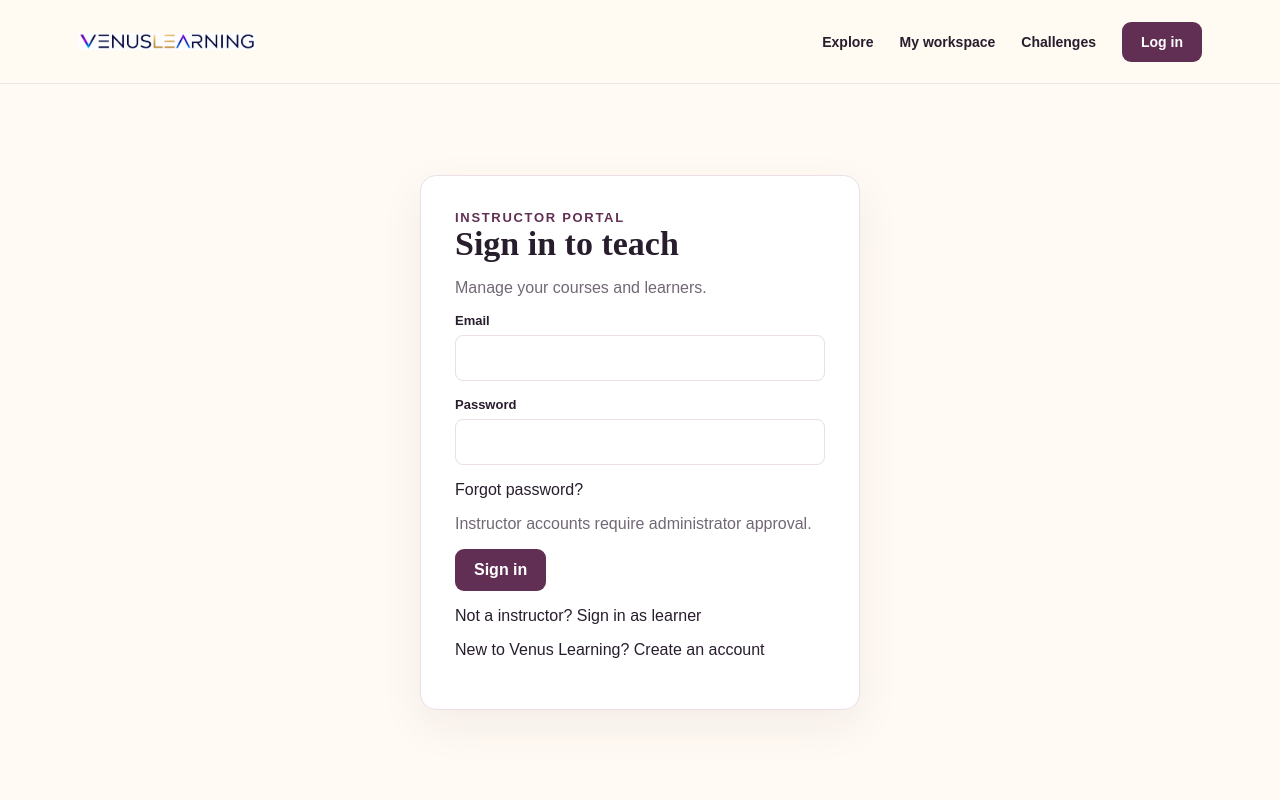
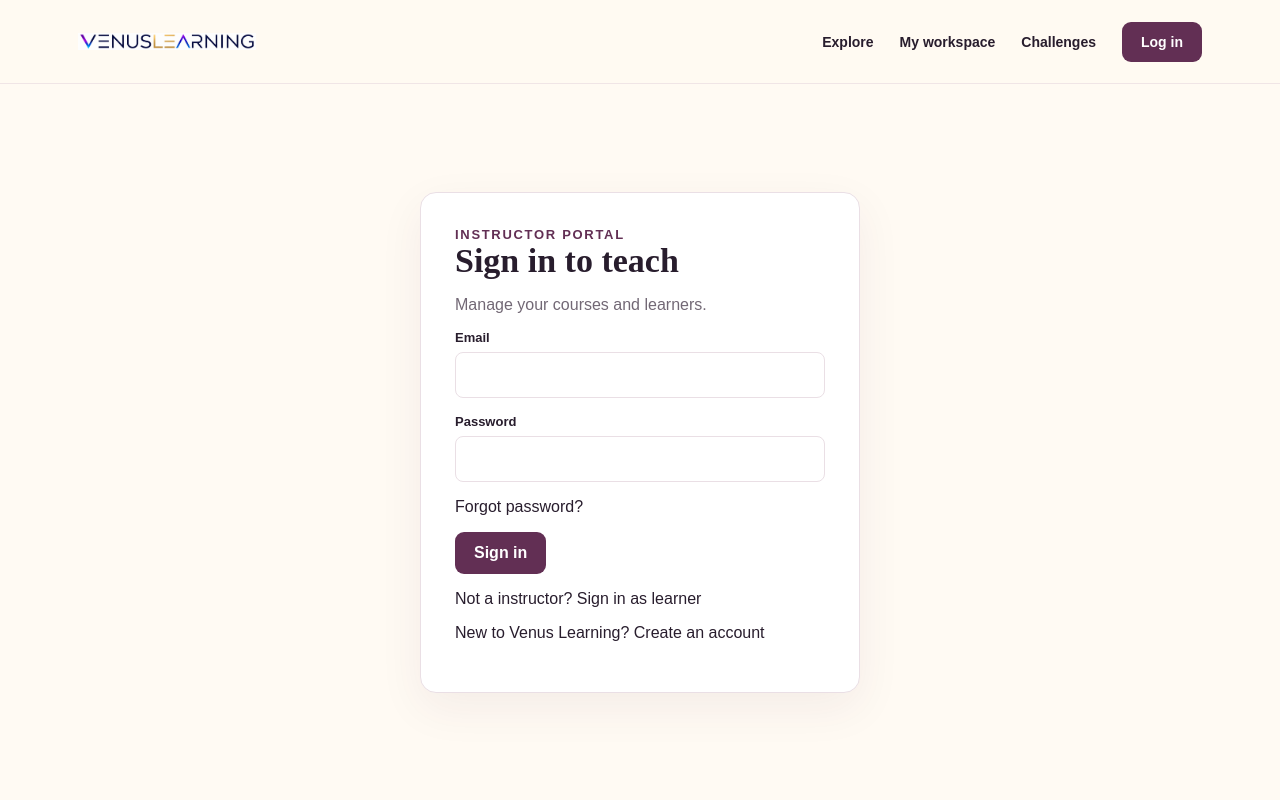
Before and after one commit to Rafin-05/venus-learning, a Next.js app in the folder frontend/: page /login/instructor in a window 1280 px wide. Shown: the top 800 px of the page. Built offline with nearby package versions, Linux system fonts and the light colour scheme; no server answers.

Commit message:
feat: remove admin approval for instructor registration

```diff
--- a/frontend/components/RoleLoginForm.tsx
+++ b/frontend/components/RoleLoginForm.tsx
@@ -62,7 +62,6 @@ export default function RoleLoginForm({role, eyebrow, title, subtitle, destinati
           <input id="role-login-password" type="password" autoComplete="current-password" required value={password} onChange={event => setPassword(event.target.value)} />
         </div>
         <p><Link href="/reset">Forgot password?</Link></p>
-        {role === 'instructor' && <p className="muted">Instructor accounts require administrator approval.</p>}
         <button className="btn btn-primary" disabled={busy}>{busy ? 'Signing in…' : 'Sign in'}</button>
         <p>Not a {LABEL[role].toLowerCase()}? <Link href={otherHref}>Sign in as {LABEL[otherRole].toLowerCase()}</Link></p>
         <p>New to Venus Learning? <Link href="/register">Create an account</Link></p>
```
